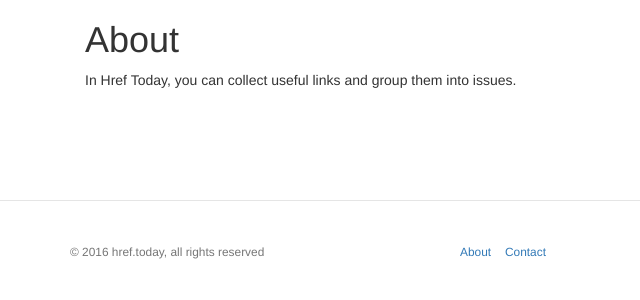
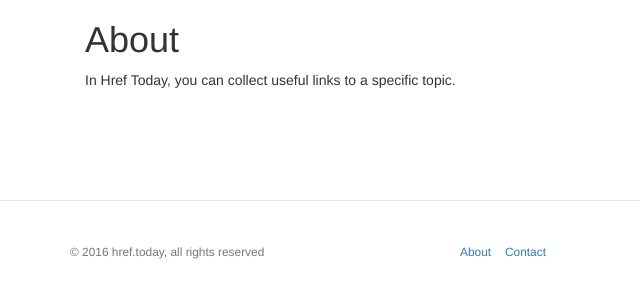
Before and after one commit to soasme/hreftoday, a Flask app: page /about in a window 1280 px wide. Shown: the top 300 px of the page, without its empty margins (0-640 px from the left). Run offline with Flask 2, Linux system fonts and the light colour scheme; the visitor is signed in with stand-in values (Sample User, id 1); parts of the project's set-up code (start-up, migrations or seed data) failed here and were passed over; some libraries are stand-ins or nearby versions.

Commit message:
remove issue word.

```diff
--- a/app/templates/web/about.html
+++ b/app/templates/web/about.html
@@ -5,7 +5,7 @@
   <div class="row">
     <div class="col-md-8">
       <h1>About</h1>
-      <p>In Href Today, you can collect useful links and group them into issues.</p>
+      <p>In Href Today, you can collect useful links to a specific topic.</p>
     </div>
   </div>
 </div>
```
